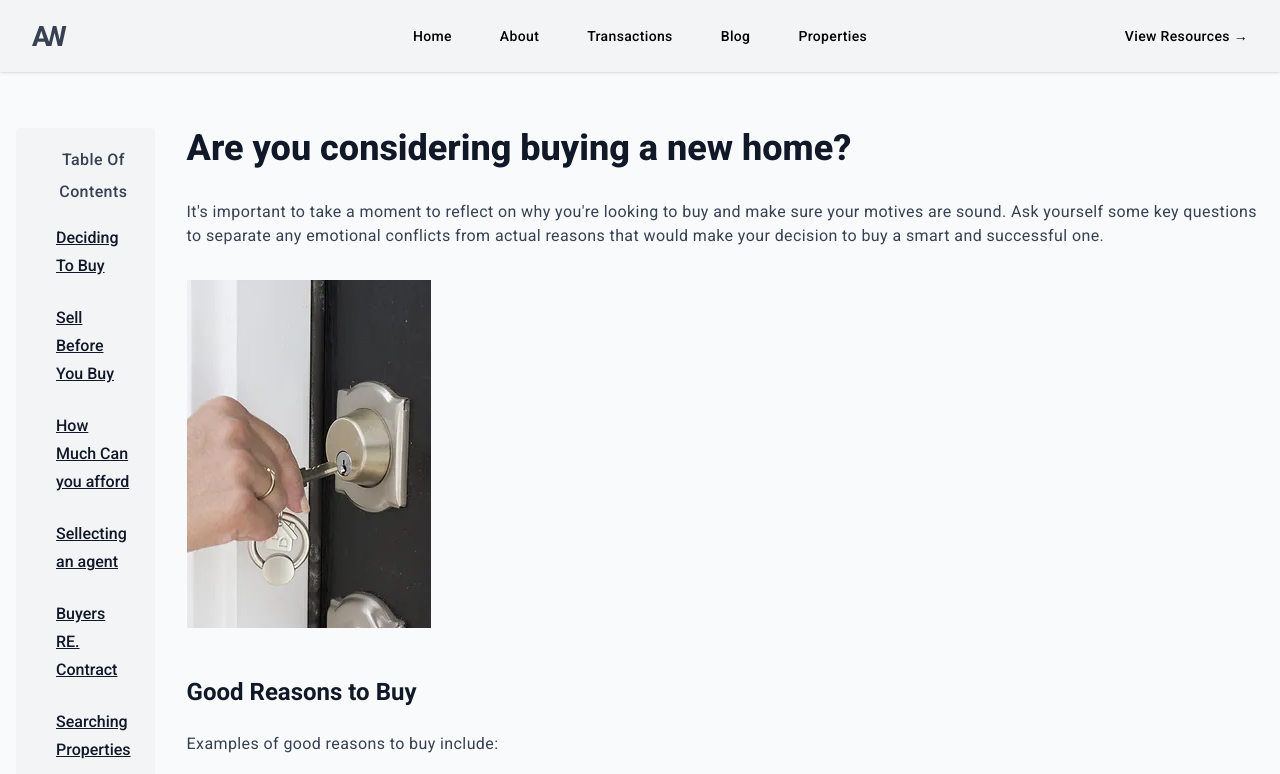
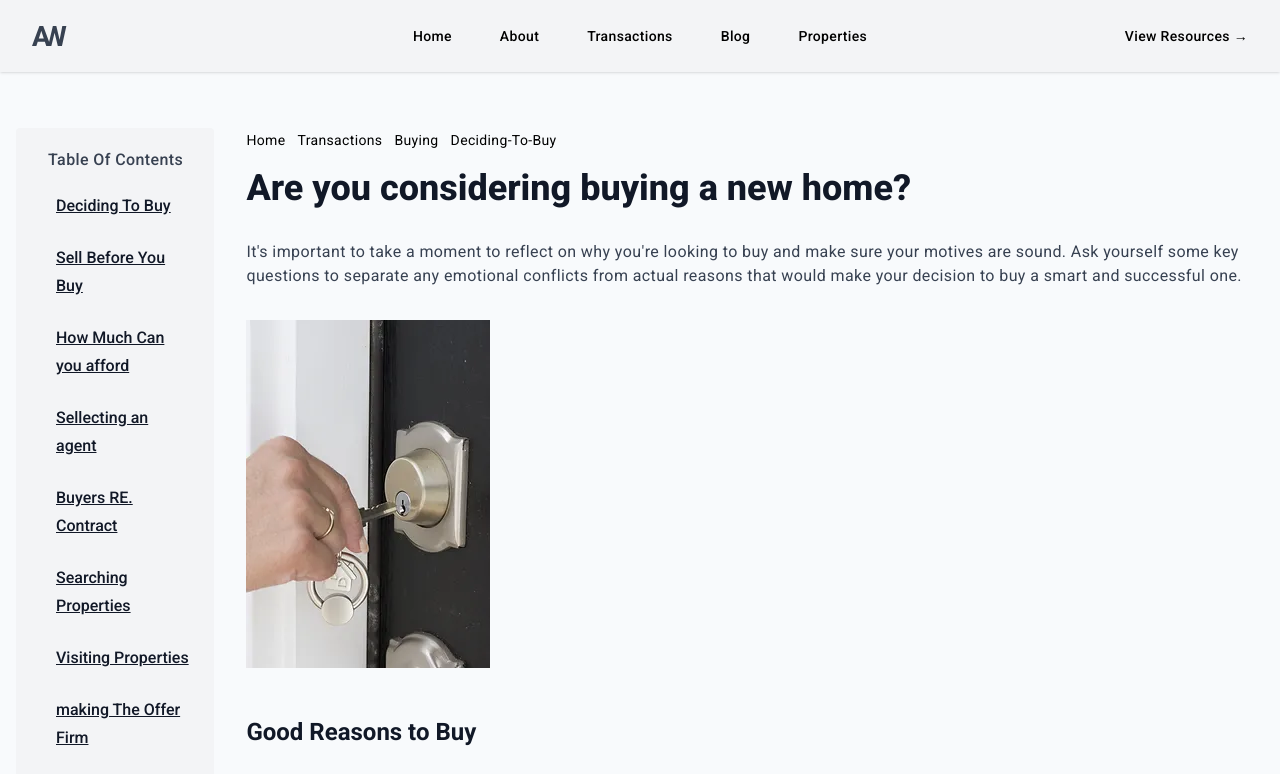
Before and after one commit to iamwillcode/agentwebb, a Next.js app: page /transactions/buying/deciding-to-buy in a window 1280 px wide. Shown: the top 774 px of the page. Built offline with nearby package versions, Linux system fonts and the light colour scheme.

Commit message:
created a buying and selling layout for managing content

```diff
--- a/components/Buying_Layout.tsx
+++ b/components/Buying_Layout.tsx
@@ -1,6 +1,7 @@
 import TableOfContents from "./TableOfContents";
-import {decidingToBuy} from "@/lib/data";
+import { decidingToBuy } from "@/lib/data";
 import clsx from 'clsx'
+import Breadcrumb from "./Breadcrumb";
 
 export default function Buying_Layout({ className, ...props }: any) {
   return (
@@ -8,7 +9,10 @@ export default function Buying_Layout({ className, ...props }: any) {
       <section className="">
         <TableOfContents programs={decidingToBuy} />
       </section>
-      <article className="prose max-w-7xl" {...props}  />
+      <div className="flex flex-col">
+        <Breadcrumb />
+        <article className="prose max-w-7xl" {...props} />
+      </div>
     </main>
   )
 }
--- /dev/null
+++ b/components/Selling_Layout.tsx
@@ -0,0 +1,14 @@
+import TableOfContents from "./TableOfContents";
+import {decidingToSell} from "@/lib/data";
+import clsx from 'clsx'
+
+export default function Selling_Layout({ className, ...props }: any) {
+  return (
+    <main className={clsx('flex flex-col lg:flex-row justify-start lg:justify-center gap-8 p-4 py-32', className)}>
+      <section className="">
+        <TableOfContents programs={decidingToSell} />
+      </section>
+      <article className="prose max-w-7xl" {...props}  />
+    </main>
+  )
+}
```
